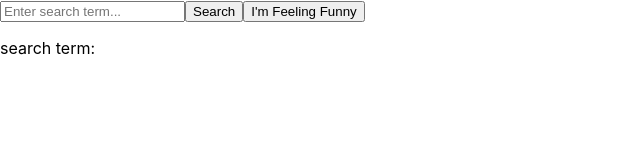
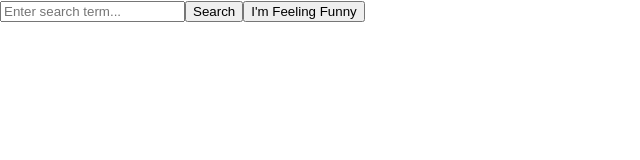
Before and after one commit to Lickitung-zz/google-dad-jokes, a React (Create React App) app: page / in a window 1280 px wide. Shown: the top 160 px of the page, without its empty margins (0-640 px from the left). Built offline with nearby package versions, Linux system fonts and the light colour scheme.

Commit message:
oops forgot to save

```diff
--- a/src/App.js
+++ b/src/App.js
@@ -29,7 +29,6 @@ class App extends React.Component {
     .then(response => response.json())
     .then(json => {
       const jokes = json.results;
-      console.log('jokes', jokes);
       this.setState({
         jokes,
         isFetchingJokes: false
@@ -63,8 +62,6 @@ class App extends React.Component {
           ? 'Searching for jokes...'
           : this.renderJokes()
         }
-
-        <p>search term: {this.state.searchTerm}</p>
       </div>
     );
   }
```
